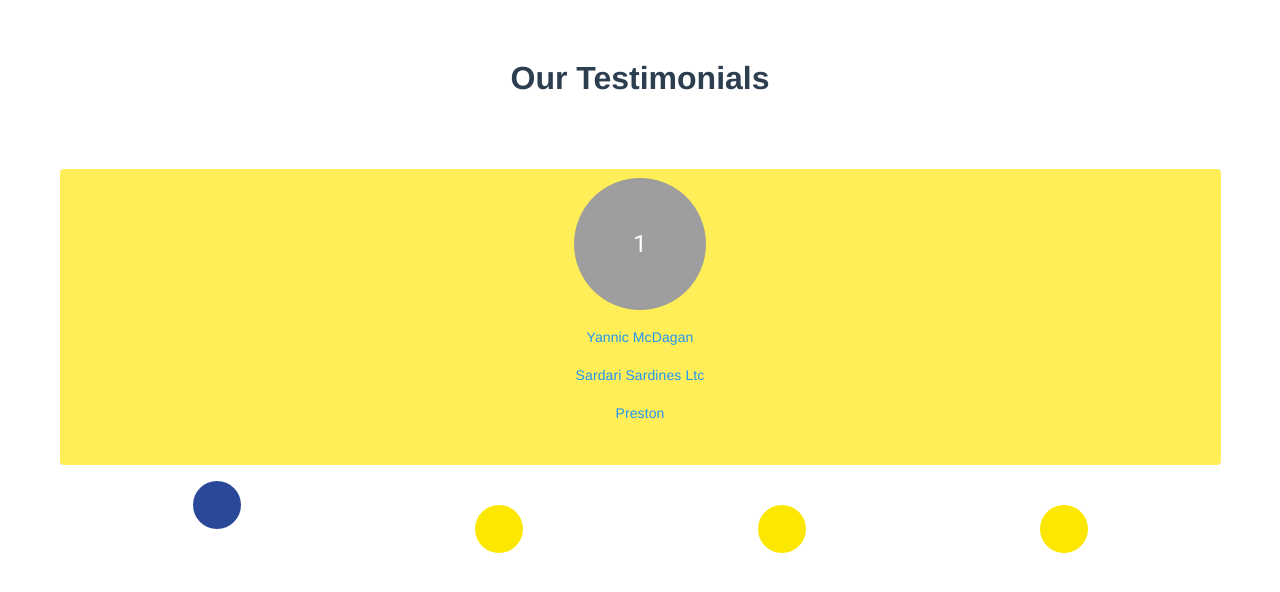
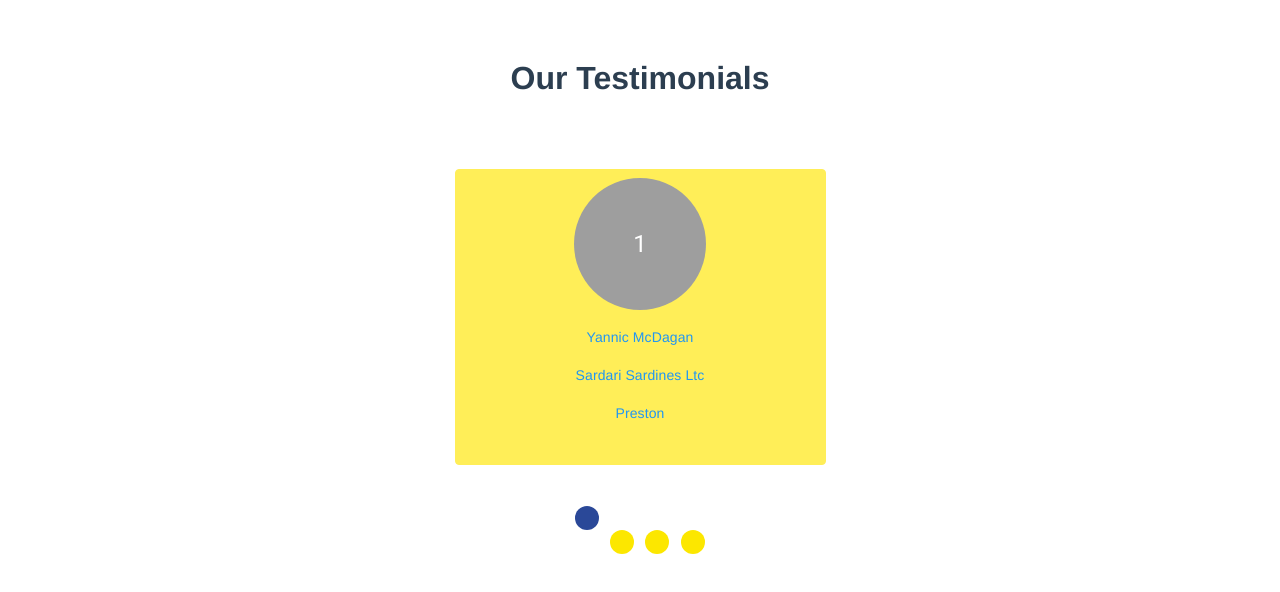
Before and after one commit to aingc/tihasTestimonial, a Vue app: page / in a window 1280 px wide. Shown: the top 592 px of the page. Built offline with nearby package versions, Linux system fonts and the light colour scheme.

Commit message:
Resized delimiters

```diff
--- a/src/components/Testimonial.vue
+++ b/src/components/Testimonial.vue
@@ -4,14 +4,16 @@
       <v-app>
         <v-container>
           <v-sheet class="mx-auto">
+            <v-row justify="center">
+              <v-col class="col-4">
                 <v-expand-transition>
                   <v-sheet
                     v-if="currentTestimonial != null"
-                color="grey lighten-4"
                   >
                     <v-card
                       class="mx-lg-auto yellow lighten-1 pa-2"
-                  outlined>
+                      outlined
+                    >
                       <div></div>
                       <v-avatar color="grey" size="132">
                         <span class="white--text headline">{{testimonialList[currentTestimonial].id}}</span>
@@ -24,6 +26,10 @@
                     </v-card>
                   </v-sheet>
                 </v-expand-transition>
+              </v-col>
+            </v-row>
+            <v-row justify="center">
+              <v-col class="col-2">
                 <v-slide-group
                   class="pa-4"
                   v-model="currentTestimonial"
@@ -34,9 +40,10 @@
                     v-for="testimonial in testimonialList"
                     v-slot:default="{ active, toggle }"
                   >
-                <v-row justify="center">
+                    <v-row>
                       <v-col>
                         <v-avatar
+                          :size="24"
                           :color="active ? '#2A4898' : '#FCE700'"
                           @click="toggle"
                         >
@@ -45,6 +52,8 @@
                     </v-row>
                   </v-slide-item>
                 </v-slide-group>
+              </v-col>
+            </v-row>
           </v-sheet>
         </v-container>
       </v-app>
```
Lines whose indentation alone changed are shown as unchanged.
